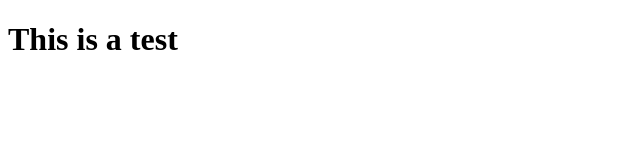
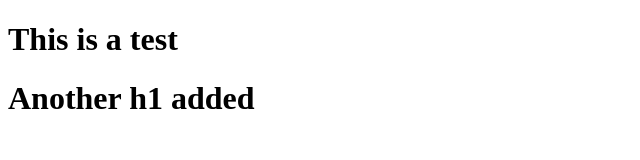
Before and after one commit to tanmaypatel24688/githubtest, a plain HTML site: page index.html in a window 1280 px wide. Shown: the whole page, without its empty margins (0-640 px from the left). Drawn offline with Linux system fonts and the light colour scheme.

Commit message:
modified

```diff
--- a/index.html
+++ b/index.html
@@ -5,5 +5,6 @@
 </head>
 <body>
 	<h1>This is a test</h1>
+	<h1>Another h1 added</h1>
 </body>
 </html>
```
